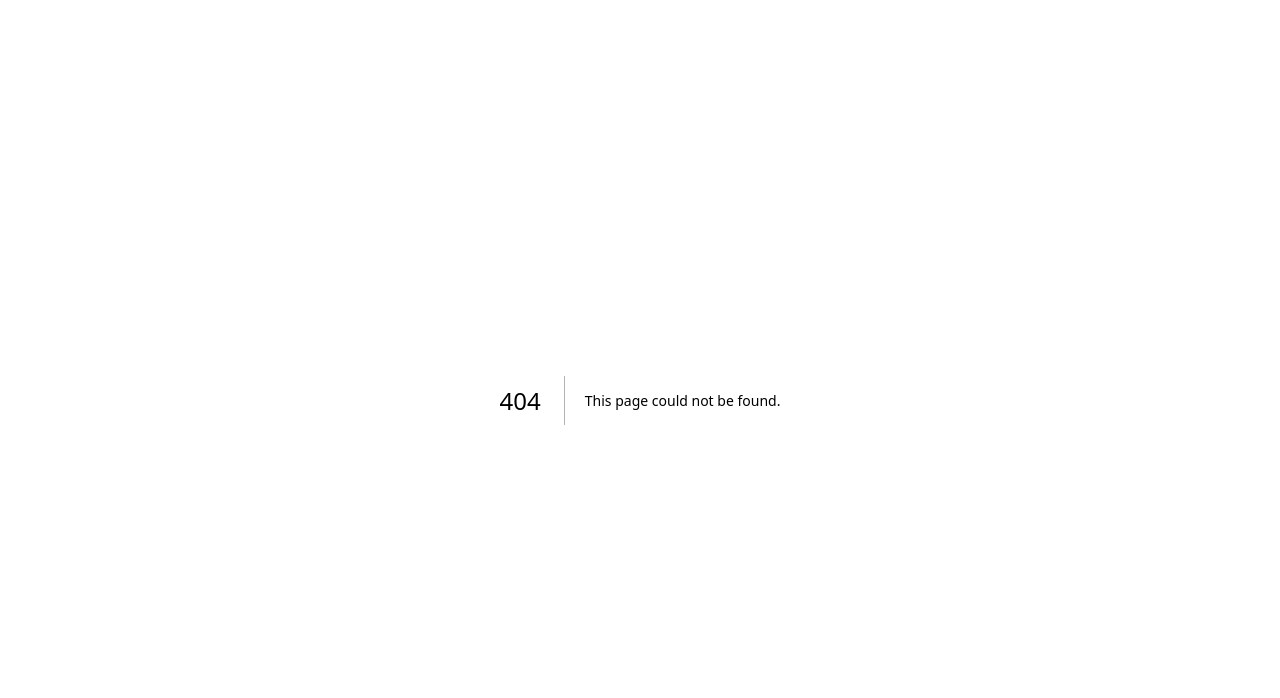
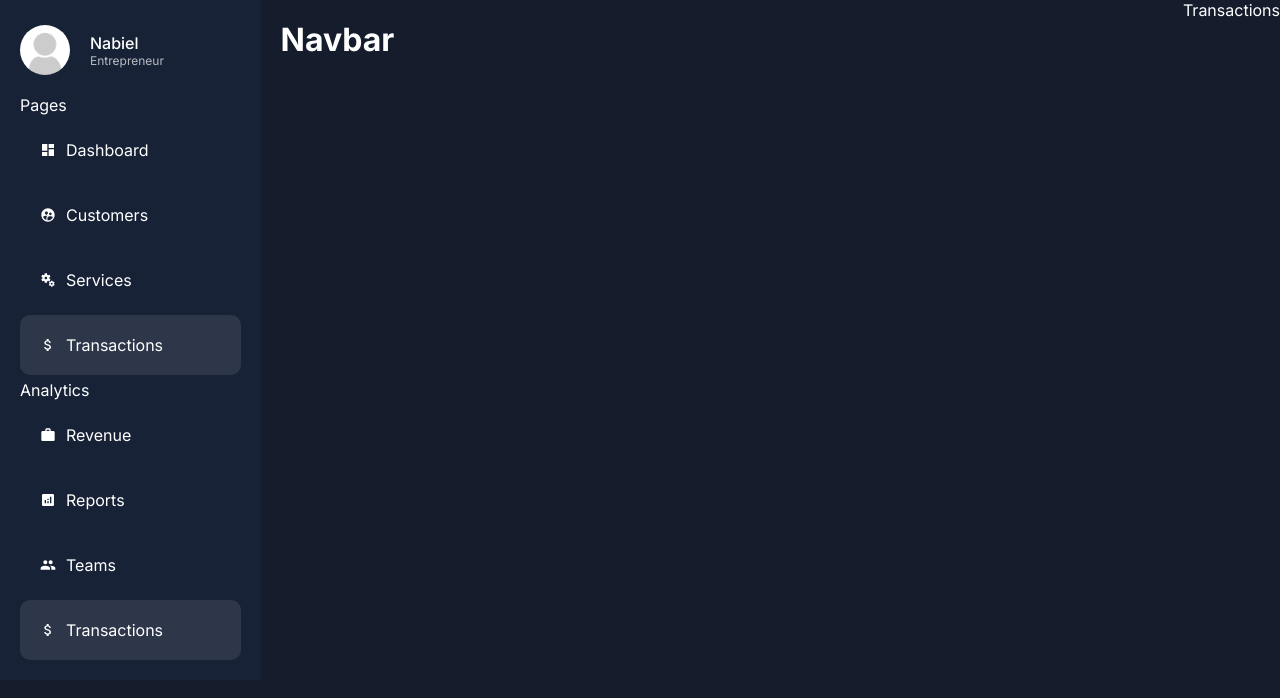
Before and after one commit to jibin7jose/admin-dashboard, a Next.js app: page /dashboard/transactions in a window 1280 px wide. Before the commit this address had no page. Shown: the top 698 px of the page. Built offline with nearby package versions, Linux system fonts and the light colour scheme.

Commit message:
Initial commit

```diff
--- /dev/null
+++ b/app/dashboard/transactions/page.jsx
@@ -0,0 +1,6 @@
+const TransactionPage = () => {
+    return (
+        <div>Transactions</div>
+    );
+}
+export default TransactionPage;
```
